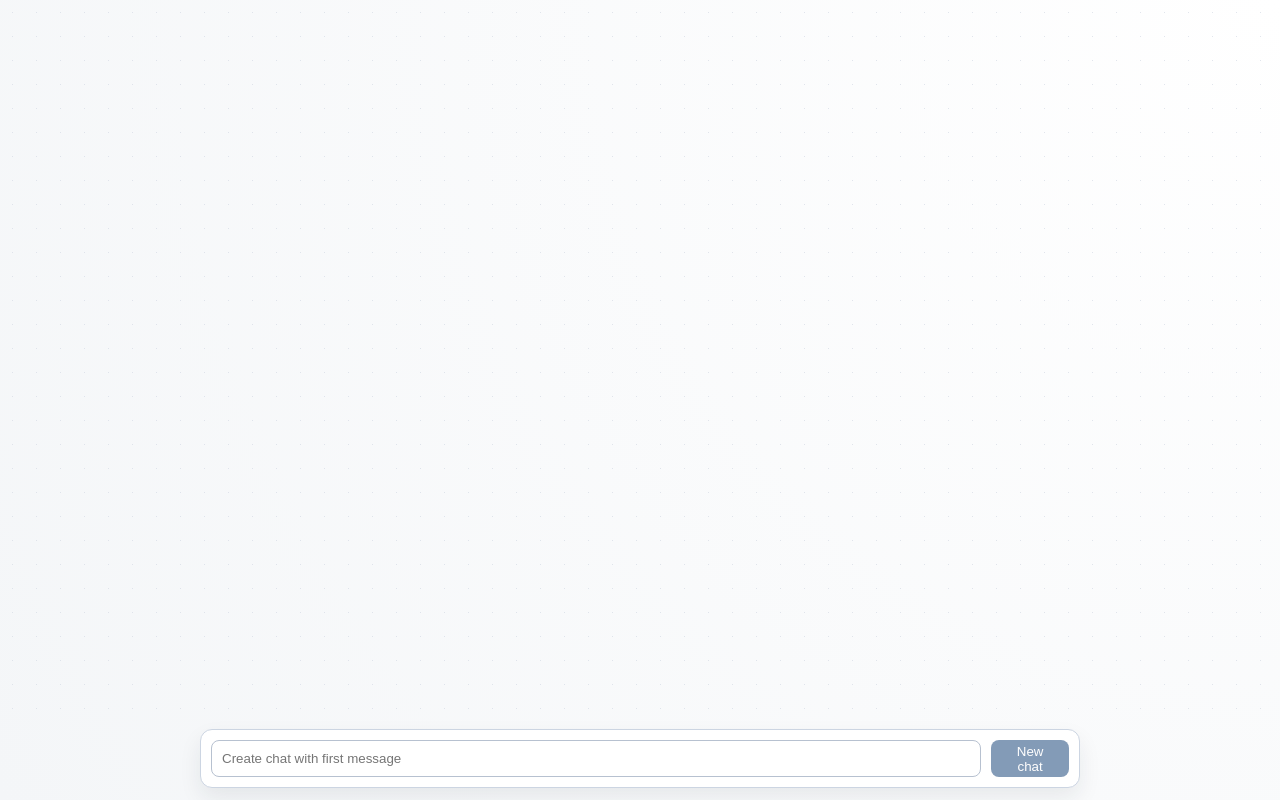
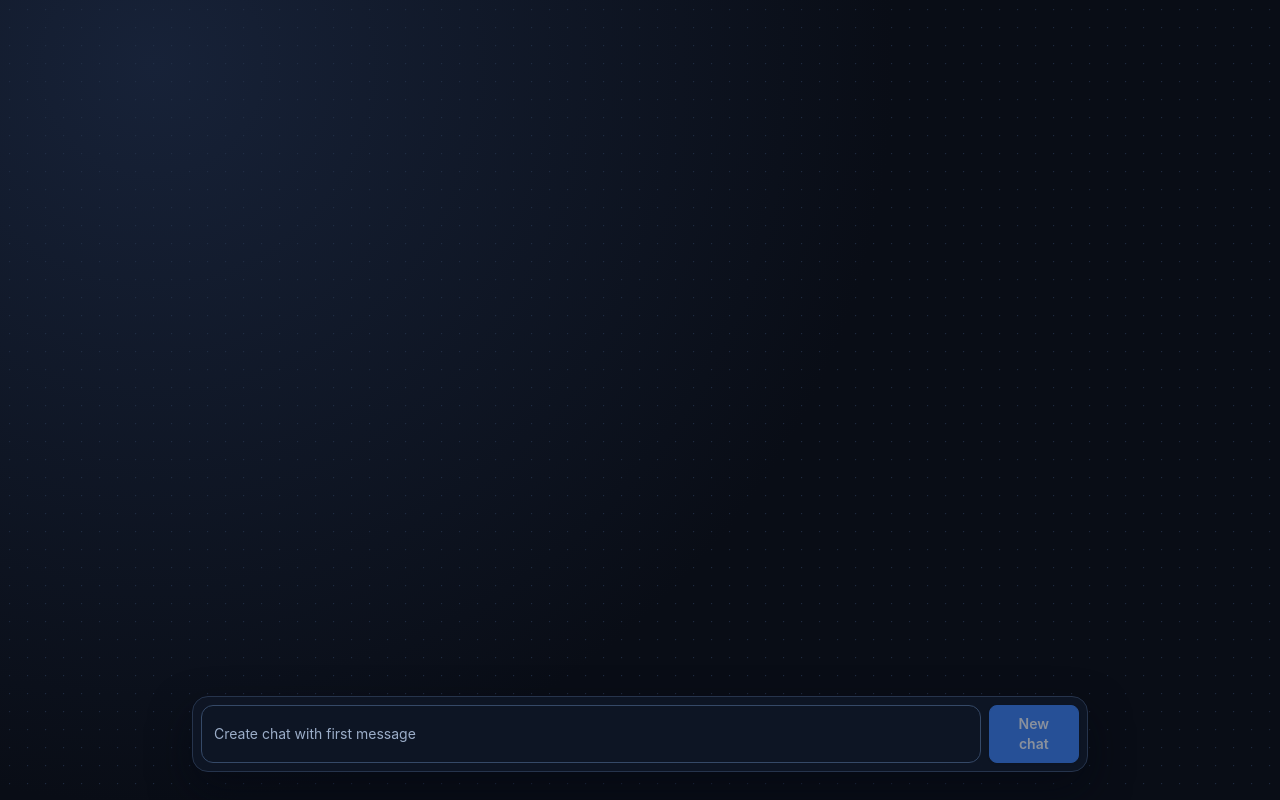
Before and after one commit to GraphLM/branchLM, a React (Vite) app in the folder web/: page / in a window 1280 px wide. Built offline with nearby package versions, Linux system fonts and the light colour scheme.

Commit message:
made react flow viewport full screen and switched background to dots

```diff
--- a/web/src/App.tsx
+++ b/web/src/App.tsx
@@ -1,7 +1,11 @@
 import { Canvas } from './flow/canvas/Canvas'
 
 function App() {
-  return <Canvas />
+  return (
+    <main className="h-full min-h-dvh w-full">
+      <Canvas />
+    </main>
+  )
 }
 
 export default App
--- a/web/src/flow/canvas/Canvas.tsx
+++ b/web/src/flow/canvas/Canvas.tsx
@@ -1,10 +1,17 @@
 import { useCallback, useMemo } from 'react'
-import { Background, ReactFlow, ReactFlowProvider, type Node, type NodeTypes } from '@xyflow/react'
+import {
+  Background,
+  BackgroundVariant,
+  ReactFlow,
+  ReactFlowProvider,
+  type Node,
+  type NodeTypes,
+} from '@xyflow/react'
 
-import { useMessaging } from '../messaging/useMessaging'
 import { ChatNode } from '../../nodes/chat/ChatNode'
 import { MessageNode } from '../../nodes/message/MessageNode'
 import { Composer } from '../../ui/Composer'
+import { useMessaging } from '../messaging/useMessaging'
 
 const nodeTypes: NodeTypes = {
   chat: ChatNode,
@@ -34,9 +41,10 @@ function CanvasInner() {
   }, [messaging.nodes])
 
   return (
-    <div className="canvas-page">
-      <div className="canvas-surface">
+    <div className="relative h-screen w-screen overflow-hidden bg-[radial-gradient(circle_at_12%_8%,var(--color-canvas-accent),var(--color-canvas-base)_55%)] text-[color:var(--color-text-primary)]">
+      <div className="h-full w-full">
         <ReactFlow
+          className="h-full w-full"
           deleteKeyCode={['Backspace', 'Delete']}
           fitView
           maxZoom={1.2}
@@ -47,10 +55,12 @@ function CanvasInner() {
           panOnDrag
           proOptions={{ hideAttribution: true }}
         >
-          <Background color="var(--color-grid)" gap={24} />
+          <Background color="var(--color-grid)" gap={18} size={1.2} variant={BackgroundVariant.Dots} />
         </ReactFlow>
       </div>
 
+      <div className="pointer-events-none absolute inset-x-0 bottom-0 z-20 pb-[max(12px,env(safe-area-inset-bottom))]">
+        <div className="pointer-events-auto">
           <Composer
             disabled={messaging.isSubmitting}
             onChange={messaging.setComposerText}
@@ -60,6 +70,8 @@ function CanvasInner() {
             placeholder="Create chat with first message"
             value={messaging.composerText}
           />
+        </div>
+      </div>
     </div>
   )
 }
--- a/web/src/index.css
+++ b/web/src/index.css
@@ -1,175 +1,25 @@
+@import "tailwindcss";
+
 :root {
-  --color-canvas: #f4f6f8;
-  --color-grid: #d7dde6;
-  --color-panel: #ffffff;
-  --color-chat-border: #ccd5e2;
-  --color-chat-shadow: rgba(25, 33, 52, 0.08);
-  --color-message-user: #d8edff;
-  --color-message-app: #eef2f8;
-  --color-message-user-border: #93c5fd;
-  --color-message-app-border: #c8d2df;
-  --color-input-bg: #ffffff;
-  --color-input-border: #b7c1d0;
-  --color-control-bg: #1f4a7d;
-  --color-control-bg-hover: #17375d;
-  --color-control-text: #ffffff;
-  --color-danger-bg: #fff3f2;
-  --color-danger-border: #efb8b1;
-  --color-danger-text: #a72417;
-  --color-text: #1c2739;
+  --color-canvas-base: #090d16;
+  --color-canvas-accent: #172238;
+  --color-grid: #223049;
+  --color-panel: #0f1726;
+  --color-panel-border: #26344c;
+  --color-chat-border: #324663;
+  --color-chat-shadow: rgba(3, 7, 18, 0.5);
+  --color-message-user: #0c3b56;
+  --color-message-app: #1a2335;
+  --color-message-user-border: #1b7fb2;
+  --color-message-app-border: #3a4a67;
+  --color-input-bg: #0d1524;
+  --color-input-border: #354967;
+  --color-control-bg: #3b82f6;
+  --color-control-bg-hover: #2563eb;
+  --color-control-text: #eff6ff;
+  --color-danger-bg: #3a1116;
+  --color-danger-border: #8b2c37;
+  --color-danger-text: #fecdd3;
+  --color-text-primary: #e5edf9;
+  --color-text-secondary: #9badc8;
 }
-
-* {
-  box-sizing: border-box;
-}
-
-html,
-body,
-#root {
-  margin: 0;
-  width: 100%;
-  height: 100%;
-}
-
-body {
-  font-family: 'Avenir Next', 'Segoe UI', sans-serif;
-  color: var(--color-text);
-  background: radial-gradient(circle at top right, #ffffff, var(--color-canvas));
-}
-
-.canvas-page {
-  width: 100%;
-  height: 100%;
-  display: flex;
-  flex-direction: column;
-}
-
-.canvas-surface {
-  flex: 1;
-  min-height: 0;
-}
-
-.global-composer {
-  width: min(100%, 880px);
-  margin: 12px auto;
-  padding: 10px;
-  display: flex;
-  gap: 10px;
-  border-radius: 12px;
-  border: 1px solid var(--color-chat-border);
-  background: var(--color-panel);
-  box-shadow: 0 10px 22px var(--color-chat-shadow);
-}
-
-.composer-input,
-.chat-title-input,
-.chat-draft-input {
-  width: 100%;
-  border: 1px solid var(--color-input-border);
-  border-radius: 8px;
-  background: var(--color-input-bg);
-  color: var(--color-text);
-  padding: 10px;
-}
-
-.chat-card {
-  width: 100%;
-  height: 100%;
-  border: 1px solid var(--color-chat-border);
-  border-radius: 14px;
-  box-shadow: 0 8px 18px var(--color-chat-shadow);
-  background: var(--color-panel);
-  display: flex;
-  flex-direction: column;
-  justify-content: space-between;
-  gap: 12px;
-  padding: 12px;
-}
-
-.chat-card-header {
-  display: flex;
-  gap: 8px;
-  align-items: center;
-}
-
-.chat-draft-row {
-  display: flex;
-  gap: 8px;
-}
-
-.message-bubble {
-  border: 1px solid var(--color-message-app-border);
-  border-radius: 10px;
-  padding: 8px 10px;
-  display: grid;
-  grid-template-columns: auto 1fr auto;
-  gap: 8px;
-  align-items: center;
-}
-
-.message-user {
-  background: var(--color-message-user);
-  border-color: var(--color-message-user-border);
-}
-
-.message-app {
-  background: var(--color-message-app);
-  border-color: var(--color-message-app-border);
-}
-
-.message-meta {
-  font-size: 12px;
-  text-transform: uppercase;
-  letter-spacing: 0.05em;
-  opacity: 0.75;
-}
-
-.message-text {
-  font-size: 14px;
-  overflow: hidden;
-  text-overflow: ellipsis;
-  white-space: nowrap;
-}
-
-.send-button {
-  border: 0;
-  border-radius: 8px;
-  background: var(--color-control-bg);
-  color: var(--color-control-text);
-  padding: 0 14px;
-  cursor: pointer;
-}
-
-.send-button:hover:not(:disabled) {
-  background: var(--color-control-bg-hover);
-}
-
-.send-button:disabled {
-  opacity: 0.55;
-  cursor: not-allowed;
-}
-
-.node-delete-button {
-  border: 1px solid var(--color-danger-border);
-  border-radius: 8px;
-  background: var(--color-danger-bg);
-  color: var(--color-danger-text);
-  padding: 4px 8px;
-  cursor: pointer;
-  font-size: 12px;
-}
-
-.message-delete {
-  justify-self: end;
-}
-
-@media (max-width: 768px) {
-  .global-composer {
-    width: calc(100% - 16px);
-    margin: 8px;
-  }
-
-  .chat-card {
-    border-radius: 10px;
-  }
-}
--- a/web/src/nodes/chat/ChatCard.tsx
+++ b/web/src/nodes/chat/ChatCard.tsx
@@ -28,10 +28,10 @@ export function ChatCard({
   }
 
   return (
-    <div className="chat-card">
-      <div className="chat-card-header">
+    <div className="flex h-full w-full flex-col justify-between gap-3 rounded-2xl border border-[color:var(--color-chat-border)] bg-[linear-gradient(160deg,var(--color-panel)_0%,#121f34_100%)] p-3 shadow-[0_10px_28px_var(--color-chat-shadow)]">
+      <div className="flex items-center gap-2">
         <input
-          className="chat-title-input nodrag"
+          className="nodrag w-full rounded-lg border border-[color:var(--color-input-border)] bg-[color:var(--color-input-bg)] px-3 py-2 text-sm font-medium text-[color:var(--color-text-primary)] outline-none placeholder:text-[color:var(--color-text-secondary)] focus:border-[color:var(--color-control-bg)]"
           onChange={(event) => onUpdateTitle(chatId, event.target.value)}
           placeholder="Chat title"
           value={title}
@@ -39,9 +39,9 @@ export function ChatCard({
         <NodeDeleteButton label="Delete" onClick={() => onDeleteChat(chatId)} />
       </div>
 
-      <form className="chat-draft-row" onSubmit={handleSubmit}>
+      <form className="flex gap-2" onSubmit={handleSubmit}>
         <input
-          className="chat-draft-input nodrag"
+          className="nodrag w-full rounded-lg border border-[color:var(--color-input-border)] bg-[color:var(--color-input-bg)] px-3 py-2 text-sm text-[color:var(--color-text-primary)] outline-none placeholder:text-[color:var(--color-text-secondary)] focus:border-[color:var(--color-control-bg)]"
           onChange={(event) => onUpdateDraft(chatId, event.target.value)}
           placeholder="Message draft"
           value={draft}
--- a/web/src/nodes/message/MessageBubble.tsx
+++ b/web/src/nodes/message/MessageBubble.tsx
@@ -7,11 +7,18 @@ type MessageBubbleProps = {
 }
 
 export function MessageBubble({ text, role, onDelete }: MessageBubbleProps) {
+  const containerClass =
+    role === 'user'
+      ? 'border-[color:var(--color-message-user-border)] bg-[color:var(--color-message-user)]'
+      : 'border-[color:var(--color-message-app-border)] bg-[color:var(--color-message-app)]'
+
   return (
-    <div className={`message-bubble message-${role}`}>
-      <div className="message-meta">{role === 'user' ? 'You' : 'App'}</div>
-      <div className="message-text">{text}</div>
-      <NodeDeleteButton className="message-delete" label="Delete" onClick={onDelete} />
+    <div className={`grid grid-cols-[auto_1fr_auto] items-center gap-2 rounded-xl border px-3 py-2 ${containerClass}`}>
+      <div className="text-[11px] font-semibold uppercase tracking-[0.08em] text-[color:var(--color-text-secondary)]">
+        {role === 'user' ? 'You' : 'App'}
+      </div>
+      <div className="truncate text-sm text-[color:var(--color-text-primary)]">{text}</div>
+      <NodeDeleteButton className="justify-self-end" label="Delete" onClick={onDelete} />
     </div>
   )
 }
--- a/web/src/ui/Composer.tsx
+++ b/web/src/ui/Composer.tsx
@@ -25,9 +25,12 @@ export function Composer({
   }
 
   return (
-    <form className="global-composer" onSubmit={handleSubmit}>
+    <form
+      className="mx-auto mb-3 flex w-[calc(100%-16px)] max-w-4xl gap-2 rounded-2xl border border-[color:var(--color-panel-border)] bg-[color:var(--color-panel)]/90 p-2 shadow-[0_18px_40px_var(--color-chat-shadow)] backdrop-blur md:mb-4 md:w-[min(100%,920px)]"
+      onSubmit={handleSubmit}
+    >
       <input
-        className="composer-input"
+        className="nodrag w-full rounded-xl border border-[color:var(--color-input-border)] bg-[color:var(--color-input-bg)] px-3 py-2 text-sm text-[color:var(--color-text-primary)] outline-none placeholder:text-[color:var(--color-text-secondary)] focus:border-[color:var(--color-control-bg)]"
         disabled={disabled}
         onChange={(event) => onChange(event.target.value)}
         placeholder={placeholder}
--- a/web/src/ui/NodeDeleteButton.tsx
+++ b/web/src/ui/NodeDeleteButton.tsx
@@ -9,7 +9,7 @@ export function NodeDeleteButton({ label = 'Delete', ...props }: NodeDeleteButto
     <button
       {...props}
       aria-label={label}
-      className={`node-delete-button ${props.className ?? ''}`.trim()}
+      className={`rounded-lg border border-[color:var(--color-danger-border)] bg-[color:var(--color-danger-bg)] px-2 py-1 text-xs font-medium text-[color:var(--color-danger-text)] transition hover:brightness-110 ${props.className ?? ''}`.trim()}
       type="button"
     >
       {label}
--- a/web/src/ui/SendButton.tsx
+++ b/web/src/ui/SendButton.tsx
@@ -6,7 +6,11 @@ type SendButtonProps = {
 
 export function SendButton({ label = 'Send', ...props }: SendButtonProps) {
   return (
-    <button {...props} className={`send-button ${props.className ?? ''}`.trim()} type="button">
+    <button
+      {...props}
+      className={`rounded-lg border border-[color:var(--color-control-bg)] bg-[color:var(--color-control-bg)] px-4 py-2 text-sm font-semibold text-[color:var(--color-control-text)] shadow-sm transition hover:border-[color:var(--color-control-bg-hover)] hover:bg-[color:var(--color-control-bg-hover)] disabled:cursor-not-allowed disabled:opacity-55 ${props.className ?? ''}`.trim()}
+      type="button"
+    >
       {label}
     </button>
   )
```
Lines whose indentation alone changed are shown as unchanged.
